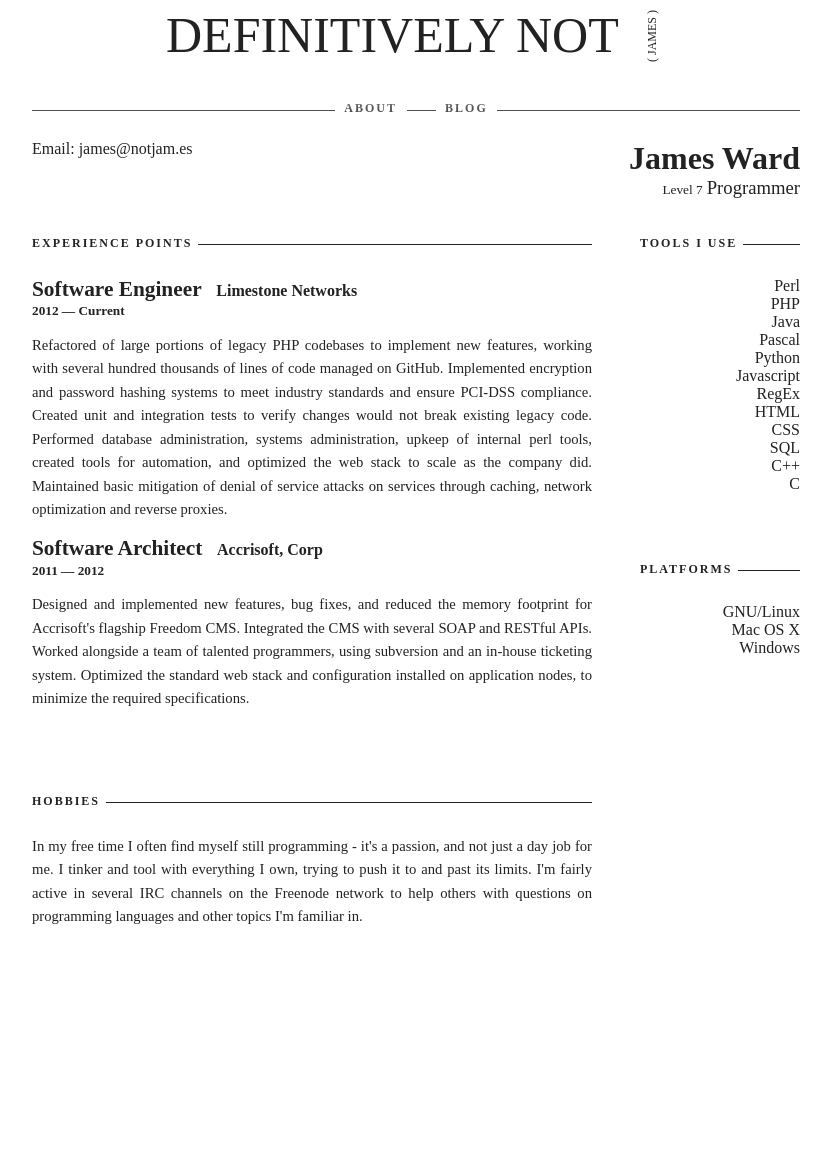
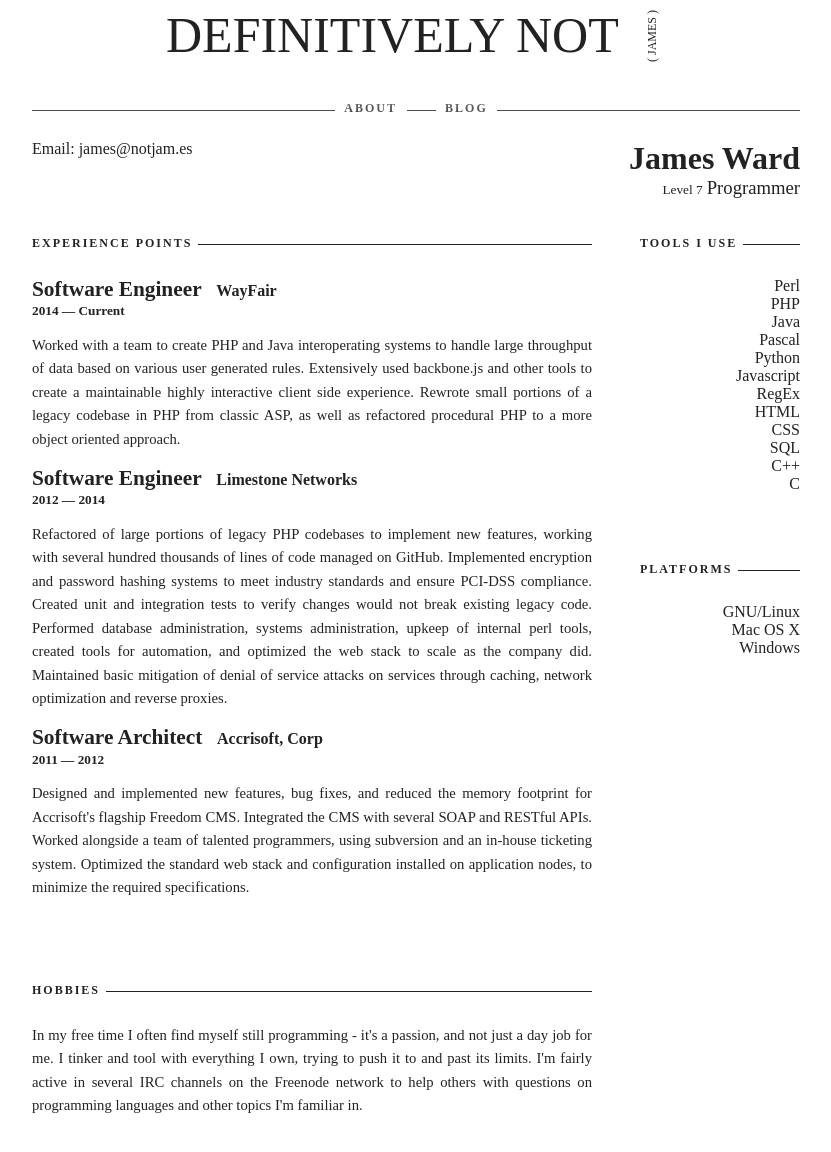
Before and after one commit to imnotjames/imnotjames.github.io, a Jekyll site: the page built from resume_professional.html, in a window 1280 px wide and 1196 px high. Shown: the top 1152 px of the window, without its empty margins (224-1055 px from the left). Built offline with Jekyll 4.4.1, drawn with Linux system fonts in a browser that asks for light colours; some web fonts are replaced; Markdown is read by kramdown in place of the engine named in the settings.

Commit message:
add wayfair to professional resume and add garbage to goofy resume

```diff
--- a/resume_professional.html
+++ b/resume_professional.html
@@ -66,6 +66,28 @@ title: Resume
 			<ul>
 				<li>
 					<h3 class="title">Software Engineer</h3>
+					<h4 class="organization">WayFair</h4>
+					<h5 class="timeframe">
+						<span title="February 17th, 2014">
+							2014
+						</span>
+						&mdash;
+						<span>
+							Current
+						</span>
+					</h5>
+					<blockquote>
+						Worked with a team to create PHP and Java interoperating systems to handle large throughput of data based on
+						various user generated rules.
+
+						Extensively used backbone.js and other tools to create a maintainable highly interactive client side experience.
+
+						Rewrote small portions of a legacy codebase in PHP from classic ASP, as well as refactored procedural PHP to a more object oriented approach.
+					</blockquote>
+				</li>
+
+				<li>
+					<h3 class="title">Software Engineer</h3>
 					<h4 class="organization">Limestone Networks</h4>
 					<h5 class="timeframe">
 						<span title="April 24th, 2012">
@@ -73,7 +95,7 @@ title: Resume
 						</span>
 						&mdash;
 						<span title="February 7th, 2014">
-							Current
+							2014
 						</span>
 					</h5>
 					<blockquote>
```
Also changed, not shown: resume.html (+8 -1 lines).
